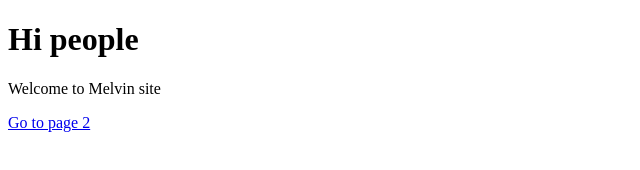
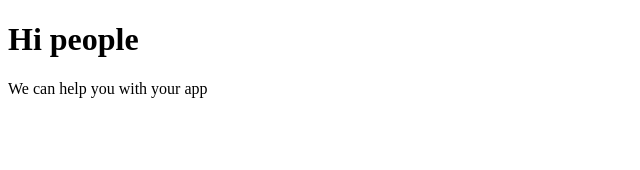
Before and after one commit to youngmelvin/youngmelvin.github.io, a Gatsby site: page / in a window 1280 px wide. Shown: the whole page, without its empty margins (0-640 px from the left). Built offline with nearby package versions, Linux system fonts and the light colour scheme; Gatsby itself is replaced by a stand-in of ours.

Commit message:
updated readme

```diff
--- a/src/pages/index.js
+++ b/src/pages/index.js
@@ -4,8 +4,7 @@ import Link from 'gatsby-link'
 const IndexPage = () => (
   <div>
     <h1>Hi people</h1>
-    <p>Welcome to Melvin site</p>
-    <Link to="/page-2/">Go to page 2</Link>
+    <p>We can help you with your app</p>
   </div>
 )
 
```
Also changed, not shown: README.md.
